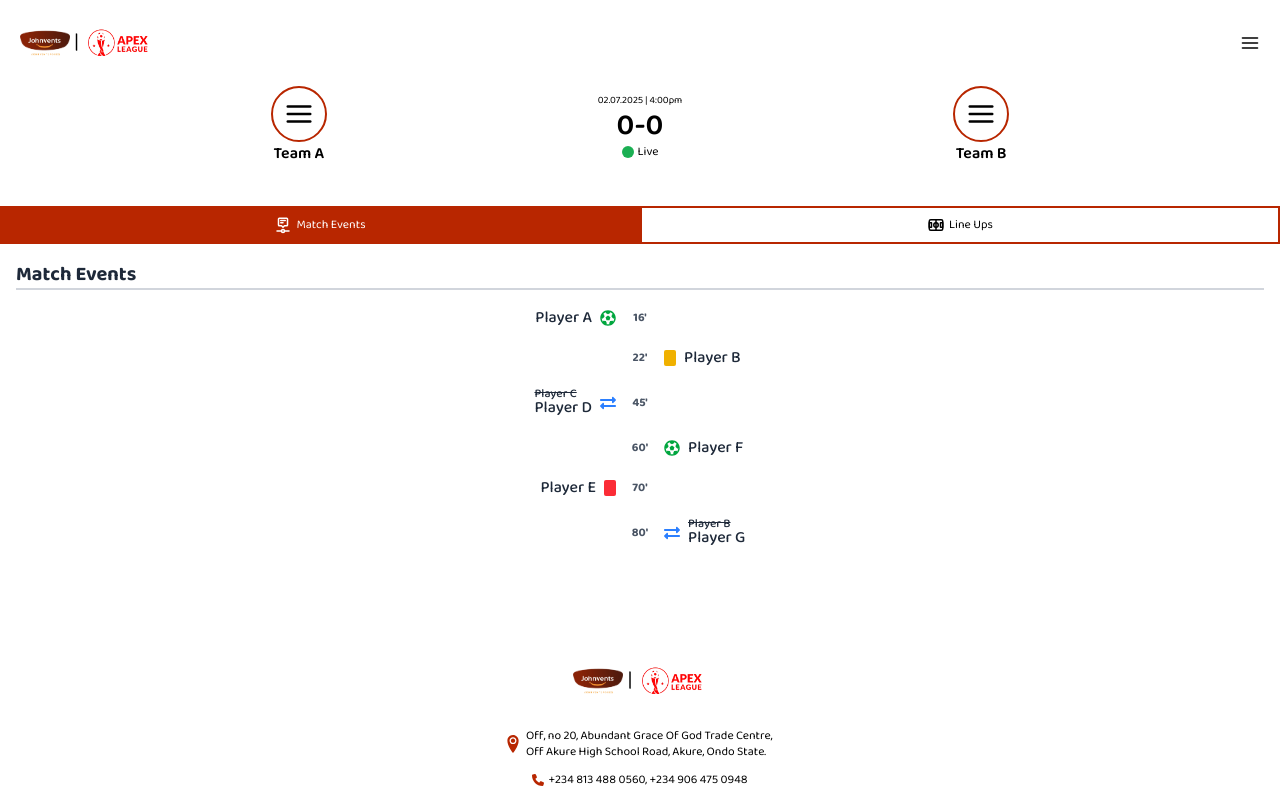
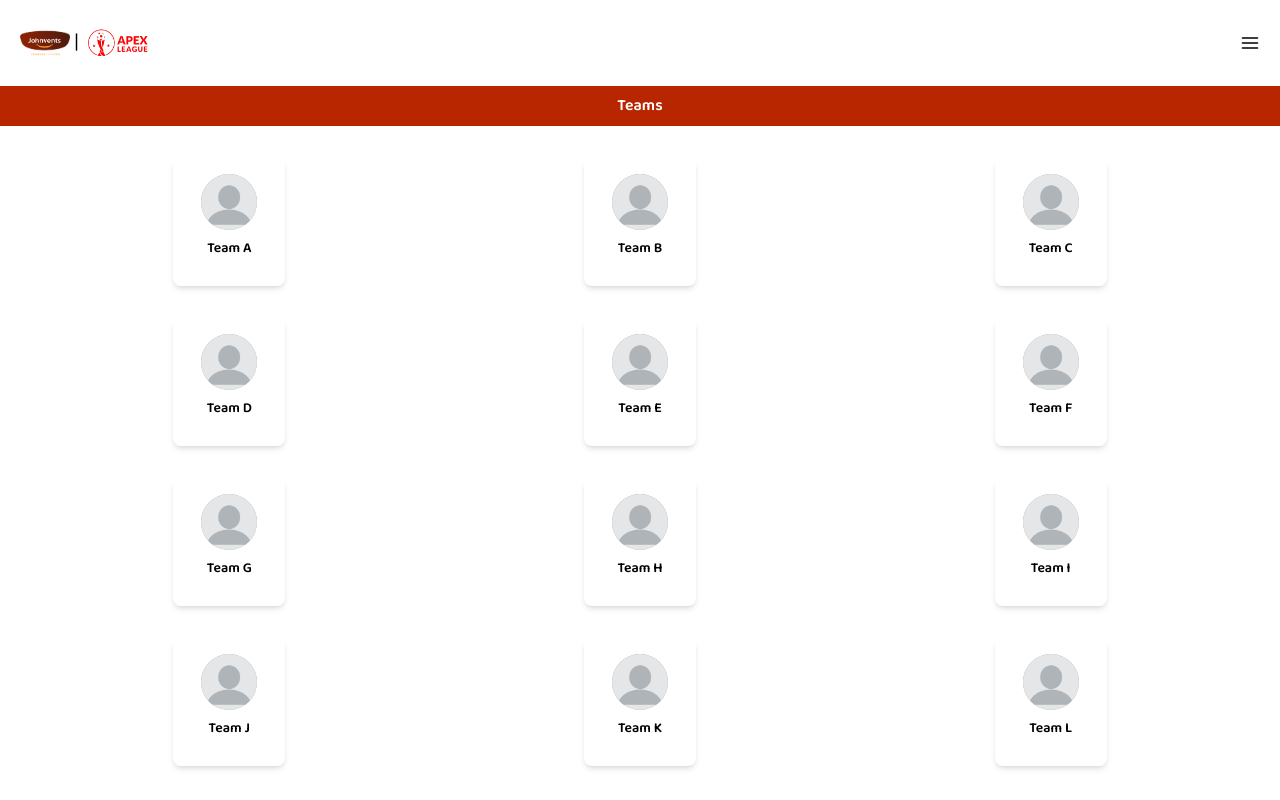
Before and after one commit to SeyitanShalom/Apex-League, a Next.js app: page /teams in a window 1280 px wide. Shown: the top 800 px of the page. Built offline with nearby package versions, Linux system fonts and the light colour scheme.

Commit message:
New Changes to be committed:

```diff
--- a/src/Components/MatchEvents.jsx
+++ b/src/Components/MatchEvents.jsx
@@ -68,10 +68,8 @@ const getIcon = (type) => {
 
 const MatchEvents = () => {
   return (
-    <div className="text-md font-medium text-gray-800 p-4">
-      <h2 className="text-xl border-b-2 border-gray-300 font-bold text-gray-800 mb-4">
-        Match Events
-      </h2>
+    <div className="text-md font-medium text-gray-800 p-5">
+
       <div className="flex flex-col gap-4">
         {events.map((event, idx) => (
           <div key={idx} className="flex items-center justify-between">
--- a/src/Components/Navbar.jsx
+++ b/src/Components/Navbar.jsx
@@ -48,7 +48,7 @@ const Navbar = () => {
             <Link onClick={() => setOpen(false)} href="/" className="">
               Standings
             </Link>
-            <Link onClick={() => setOpen(false)} href="/" className="">
+            <Link onClick={() => setOpen(false)} href="/teams" className="">
               Teams
             </Link>
           </motion.div>
--- /dev/null
+++ b/src/app/teams/page.jsx
@@ -0,0 +1,32 @@
+import React from "react";
+import { teams } from "@/data/teams";
+import Image from "next/image";
+
+const TeamsPage = () => {
+  return (
+    <div>
+      <h1 className="bg-[#B82600] text-white text-center font-semibold py-2">
+        Teams
+      </h1>
+      <div className="p-8 grid grid-cols-3 gap-x-4 gap-y-8 place-items-center">
+        {teams.map((team) => (
+          <div key={team.id} className="flex flex-col items-center gap-2 text-sm font-semibold shadow-md w-28 h-32 px-2 py-4 rounded-lg">
+            {/* Team Logo */}
+            <div className="w-14 h-14 rounded-full bg-gray-400 flex items-center justify-center">
+              <Image
+                src={team.logo}
+                alt={`${team.name} logo`}
+                width={70}
+                height={70}
+                className="rounded-full"
+              />
+            </div>
+            <h2>{team.name}</h2>
+          </div>
+        ))}
+      </div>
+    </div>
+  );
+};
+
+export default TeamsPage;
--- /dev/null
+++ b/src/data/teams.js
@@ -0,0 +1,20 @@
+import { GoPersonFill } from "react-icons/go";
+
+export const teams = [
+  { id: 1, name: "Team A", logo: "/profile.webp" },
+  { id: 2, name: "Team B", logo: "/profile.webp" },
+  { id: 3, name: "Team C", logo: "/profile.webp" },
+  { id: 4, name: "Team D", logo: "/profile.webp" },
+  { id: 5, name: "Team E", logo: "/profile.webp" },
+  { id: 6, name: "Team F", logo: "/profile.webp" },
+  { id: 7, name: "Team G", logo: "/profile.webp" },
+  { id: 8, name: "Team H", logo: "/profile.webp" },
+  { id: 9, name: "Team I", logo: "/profile.webp" },
+  { id: 10, name: "Team J", logo: "/profile.webp" },
+  { id: 11, name: "Team K", logo: "/profile.webp" },
+  { id: 12, name: "Team L", logo: "/profile.webp" },
+  { id: 13, name: "Team M", logo: "/profile.webp" },
+  { id: 14, name: "Team N", logo: "/profile.webp" },
+  { id: 15, name: "Team O", logo: "/profile.webp" },
+  { id: 16, name: "Team P", logo: "/profile.webp" },
+];
```
Also changed, not shown: public/profile.webp (added).
